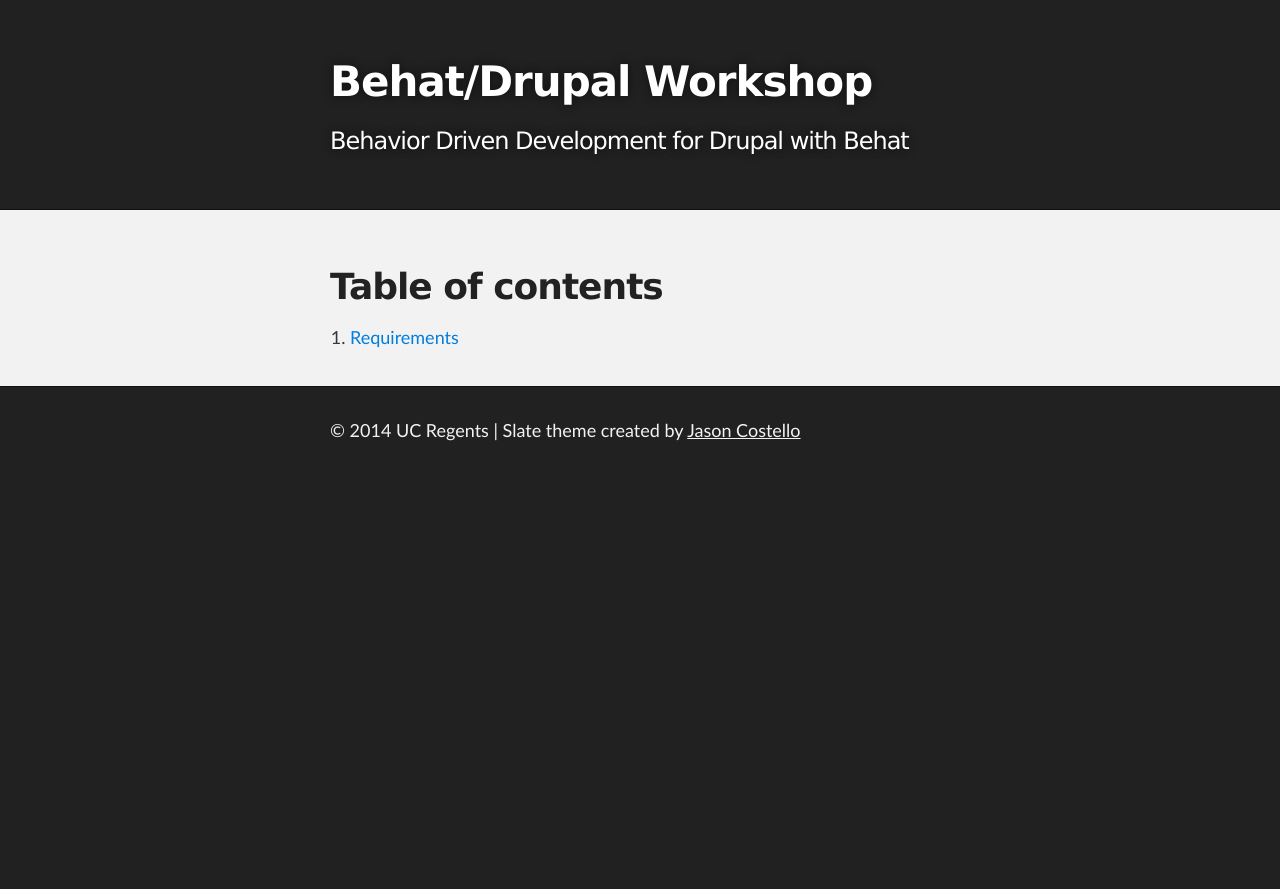
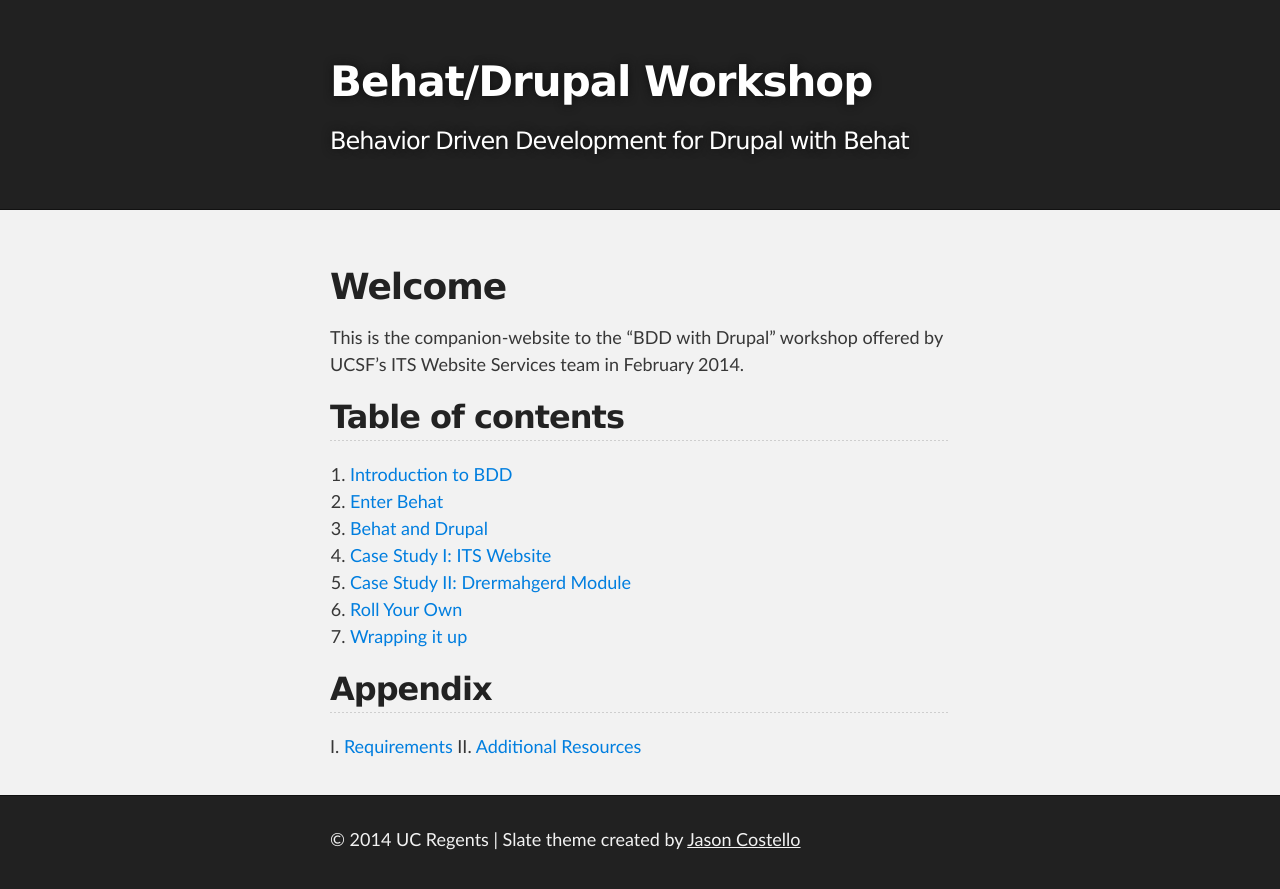
Before and after one commit to stopfstedt/behat-drupal-workshop, a Jekyll site: the page built from index.md, in a window 1280 px wide. Shown: the top 889 px of the page. Built offline with Jekyll 4.4.1, drawn with Linux system fonts in a browser that asks for light colours; Markdown is read by kramdown in place of the engine named in the settings.

Commit message:
fleshed out index page.

```diff
--- a/index.md
+++ b/index.md
@@ -1,6 +1,22 @@
 ---
 layout: default
+next: introduction.html
 ---
-# Table of contents
+# Welcome
 
-1. [Requirements](requirements.html)
+This is the companion-website to the "BDD with Drupal" workshop offered by UCSF's ITS Website Services team in February 2014.
+
+## Table of contents
+
+1. [Introduction to BDD](introduction.html)
+2. [Enter Behat](behat.html)
+3. [Behat and Drupal](behat_and_drupal.html)
+4. [Case Study I: ITS Website](its.html)
+5. [Case Study II: Drermahgerd Module](drermahgerd.html)
+6. [Roll Your Own](diy.html)
+7. [Wrapping it up](le_fin.html)
+
+## Appendix
+
+I. [Requirements](requirements.html)
+II. [Additional Resources](further_reading.html)
```
